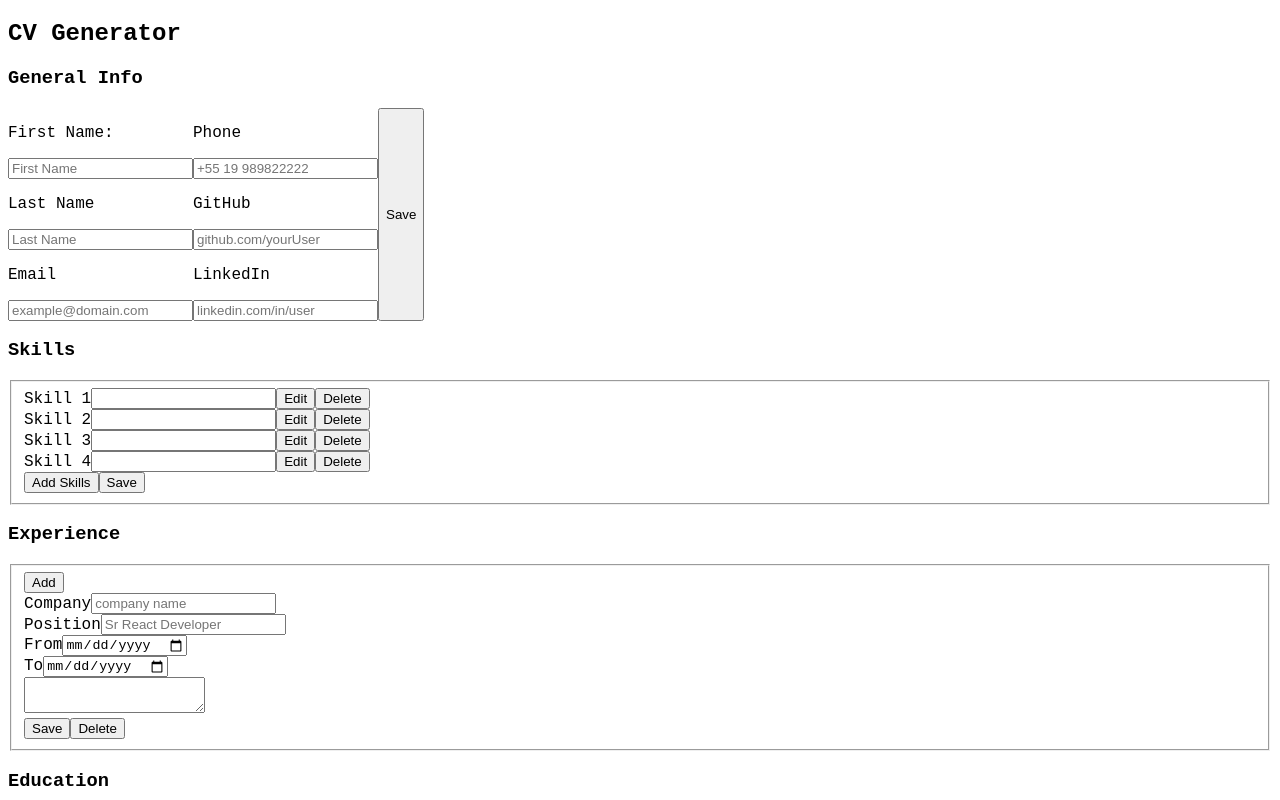
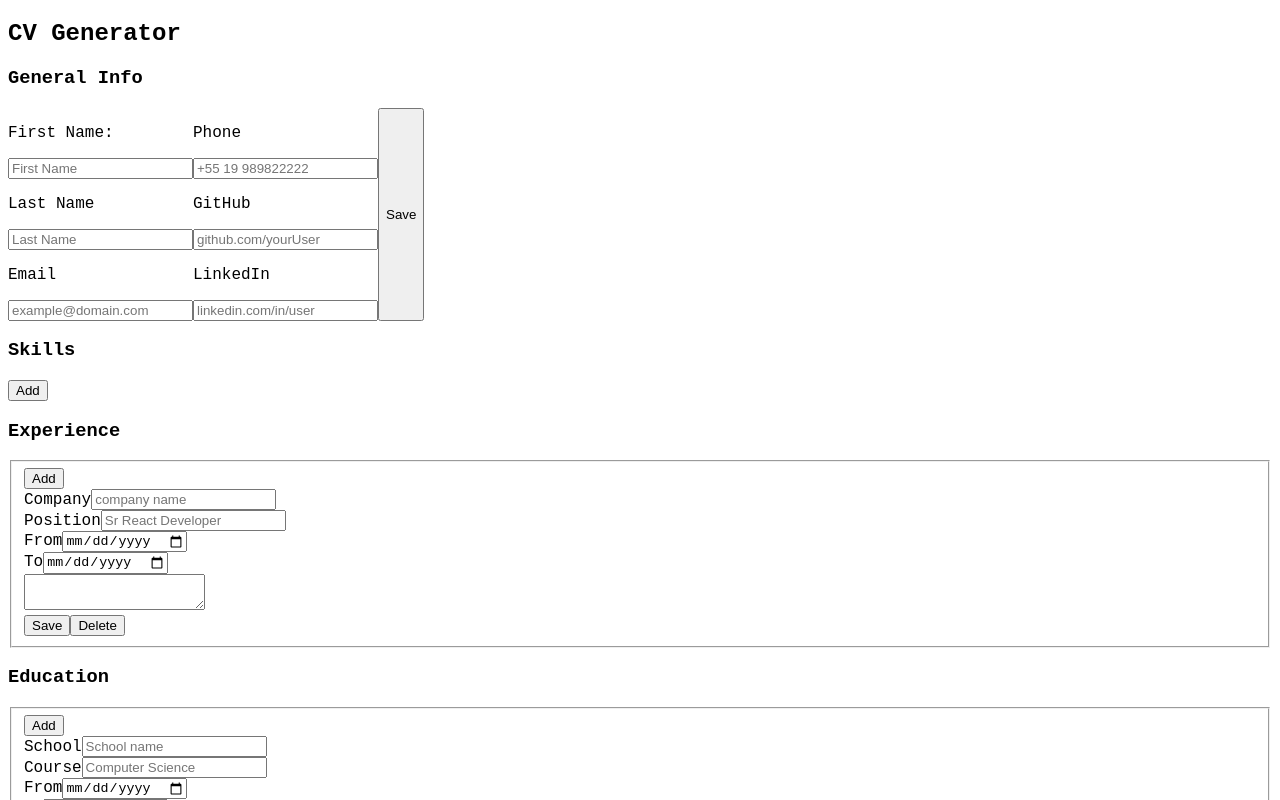
Before and after one commit to giovanniPepi/cv-project, a React (Create React App) app: page / in a window 1280 px wide. Shown: the top 800 px of the page. Built offline with nearby package versions, Linux system fonts and the light colour scheme.

Commit message:
Update Skills.js, update App to add new skills when clicking

```diff
--- a/src/App.js
+++ b/src/App.js
@@ -1,4 +1,5 @@
 import { Component } from "react";
+import uniqid from "uniqid";
 import Personal from "./components/Personal";
 import Skills from "./components/Skills";
 import Experience from "./components/Experience";
@@ -6,15 +7,44 @@ import Education from "./components/Education";
 import style from "./styles/App.css";
 
 class App extends Component {
+  constructor(props) {
+    super(props);
+
+    this.state = {
+      skillsIds: [],
+      educationIds: [],
+      experienceIds: [],
+    };
+  }
+
+  // creates a new instace of the element inside the state, which is then rendered
+  handleClick(type) {
+    this.setState((prevState) => {
+      return {
+        [type]: [...prevState[type], uniqid()],
+      };
+    });
+  }
+  handleDelete() {}
+
   render() {
+    const skills = this.state.skillsIds.map((id) => (
+      <Skills key={id} id={id} handleDelete={this.handleDelete} />
+    ));
     return (
       <main className="App" id="mainForm">
         <section className="mainSection">
           <h2>CV Generator</h2>
-          <h3>General Info</h3>
+          <h3 className="sectionTitle">General Info</h3>
           <Personal />
-          <h3>Skills</h3>
-          <Skills />
+          <h3 className="sectionTitle">Skills</h3>
+          {skills}
+          <button
+            className="addBtn"
+            onClick={() => this.handleClick("skillsIds")}
+          >
+            Add
+          </button>
           <h3>Experience</h3>
           <Experience />
           <h3>Education</h3>
--- a/src/components/Skills.js
+++ b/src/components/Skills.js
@@ -1,36 +1,72 @@
 import React, { Component } from "react";
 
 class Skills extends Component {
+  constructor(props) {
+    super(props);
+
+    this.state = {
+      editMode: true,
+      skill: "",
+      description: "",
+    };
+
+    this.handleChange = this.handleChange.bind(this);
+    this.handleSubmit = this.handleSubmit.bind(this);
+  }
+
+  handleChange(e) {
+    const { name, value } = e.target;
+    this.setState({ [name]: value });
+  }
+
+  handleSubmit(e) {
+    e.preventDefault();
+    this.setState((prevState) => {
+      return { editMode: !prevState.editMode };
+    });
+  }
+
   render() {
+    const { editMode, skill, description } = this.state; //destructuring
+    const { id, handleDelete } = this.props; // receives from App
+
+    if (!editMode) {
+      // print logic
+    }
+
     return (
-      <fieldset>
-        <div>
-          <label htmlFor="skill1">Skill 1</label>
-          <input type="text" id="skill1" />
-          <button id="editSkill1">Edit</button>
-          <button id="delteSkill1">Delete</button>
+      <form className="personalForm" action="" onSubmit={this.handleSubmit}>
+        <div className="innerFormDiv">
+          <label htmlFor="skill">
+            <p>Skill</p>
+            <input
+              type="text"
+              name="skill"
+              value={skill}
+              onChange={this.handleChange}
+              required
+            />
+          </label>
+
+          <label htmlFor="description">
+            <p>Description</p>
+            <input
+              type="text"
+              name="description"
+              value={description}
+              onChange={this.handleChange}
+            />
+          </label>
         </div>
-        <div>
-          <label htmlFor="skill2">Skill 2</label>
-          <input type="text" id="skill2" />
-          <button id="editSkill2">Edit</button>
-          <button id="delteSkill2">Delete</button>
-        </div>
-        <div>
-          <label htmlFor="skill3">Skill 3</label>
-          <input type="text" id="skill3" />
-          <button id="editSkill3">Edit</button>
-          <button id="delteSkill3">Delete</button>
-        </div>
-        <div>
-          <label htmlFor="skill4">Skill 4</label>
-          <input type="text" id="skill4" />
-          <button id="editSkill4">Edit</button>
-          <button id="delteSkill4">Delete</button>
-        </div>
-        <button>Add Skills</button>
-        <button>Save</button>
-      </fieldset>
+        <button className="formBtn">Save</button>
+        <button
+          className="formBtn skillsBtn"
+          type="submit"
+          onClick={() => handleDelete("skillsIds", id)}
+        >
+          Delete
+        </button>
+      </form>
     );
   }
 }
```
